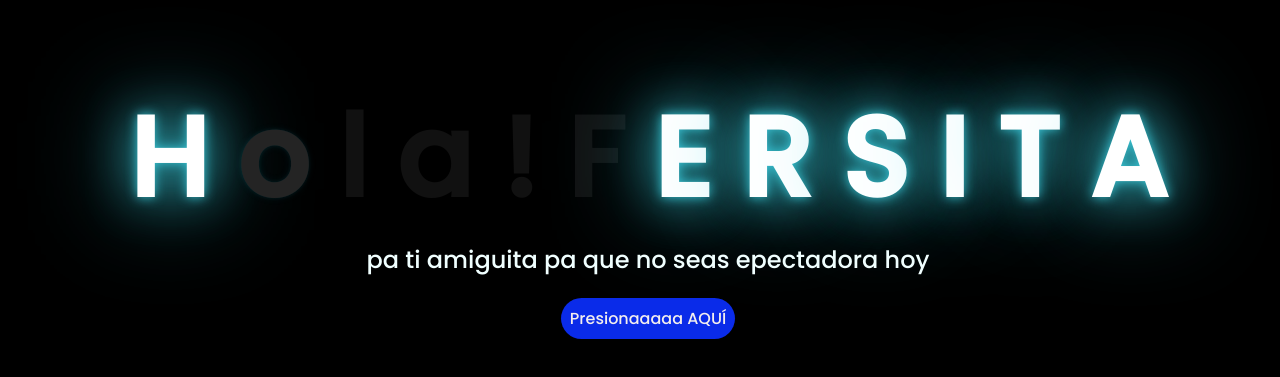
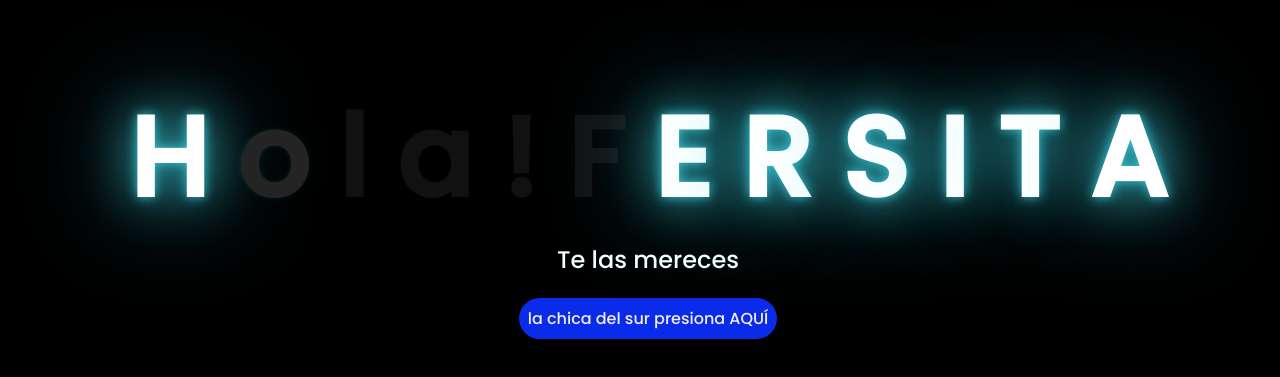
Before and after one commit to Druxblo/Flores-Amarillas-majoo, a plain HTML site: page index.html in a window 1280 px wide. Shown: the part 129-506 px from the top of the page. Drawn offline with Linux system fonts and the light colour scheme; files that its build step writes are made by us from their sources.

Commit message:
Update index.html

```diff
--- a/index.html
+++ b/index.html
@@ -5,8 +5,8 @@
     <meta charset="UTF-8">
     <meta http-equiv="X-UA-Compatible" content="IE=edge">
     <meta name="viewport" content="width=device-width, initial-scale=1.0">
-    <link rel="stylesheet" href="css/style.css">
-    <link rel="icon" href="img/flowers.png" type="image/x-icon">
+    <link rel="stylesheet" href="style.css">
+    <link rel="icon" href="flowers.png" type="x-icon">
     <title>Flowers</title>
 </head>
 
@@ -26,11 +26,11 @@
         <span>A</span>
     </div>
     <div class="description">
-        <span>pa ti amiguita pa que no seas epectadora hoy</span>
+        <span>Te las mereces</span>
     </div>
     <div class="button">
         <button class="botones">
-            <a href="flower.html" style="color: #f3eeee;">Presionaaaaa AQUÍ</a>
+            <a href="flower.html" style="color: #f3eeee;">la chica del sur presiona AQUÍ</a>
         </button>
     </div>
 
```
